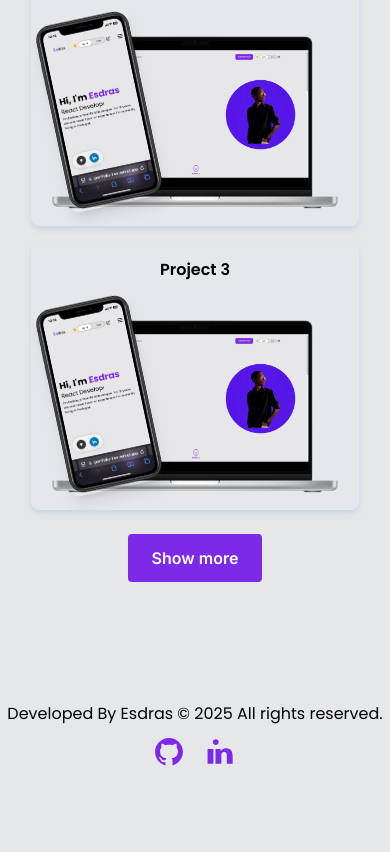
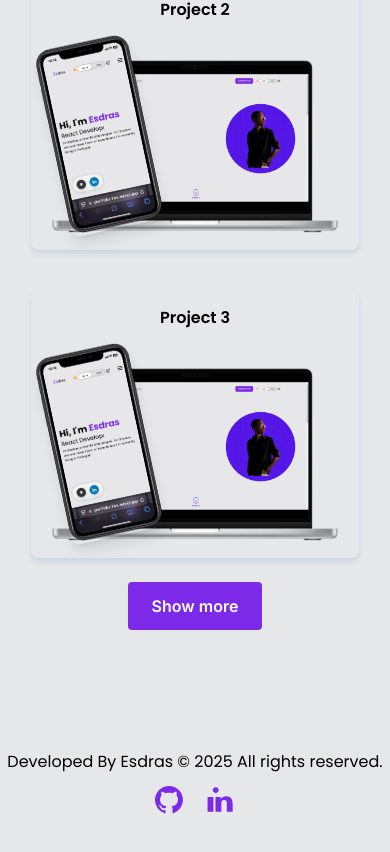
Before and after one commit to esdrassantos06/portfolio, a React (Vite) app: page / in a window 390 px wide. Shown: the part 4108-4960 px from the top of the page. Before the commit the page ends 4914 px from the top, so only its background shows below. Built offline with nearby package versions, Linux system fonts and the light colour scheme.

Commit message:
updating projects

```diff
--- a/src/components/Footer.jsx
+++ b/src/components/Footer.jsx
@@ -1,24 +1,32 @@
+import { Reveal } from './Reveal';
+
 const Footer = () => {
     return (
-        <footer className='relative select-none bottom-0'>
-            <div className='container mx-auto flex flex-col gap-3 justify-center items-center py-10 text-black poppins-font dark:text-white'>
+        <footer className='relative overflow-hidden w-full select-none bottom-0'>
+            <div className='flex w-full flex-col gap-3 justify-center items-center py-10 text-black poppins-font dark:text-white'>
                 <div>
+                    <Reveal>
                         Developed By Esdras © {new Date().getFullYear()} All rights reserved.
+                    </Reveal>
                 </div>
                 <div className="flex justify-center gap-6">
+                    <Reveal>
                         <a href="https://github.com/esdrassantos06" aria-label="Github" target="_blank" className="text-mypurple hover:text-purple-600 dark:text-white dark:hover:text-slate-400 transition duration-300">
                             <svg className="w-7 h-7" fill="currentColor" viewBox="0 0 24 24">
                                 <path
                                     d="M12 0C5.37 0 0 5.37 0 12a12.04 12.04 0 008.205 11.422c.6.11.817-.26.817-.577v-2.15c-3.338.726-4.04-1.614-4.04-1.614-.546-1.388-1.333-1.758-1.333-1.758-1.088-.745.082-.73.082-.73 1.203.084 1.837 1.237 1.837 1.237 1.07 1.833 2.805 1.305 3.492.998.107-.775.419-1.305.762-1.605-2.665-.3-5.466-1.333-5.466-5.93 0-1.31.468-2.382 1.236-3.223-.123-.303-.536-1.522.117-3.172 0 0 1.008-.322 3.3 1.23.96-.266 1.987-.399 3.007-.403 1.02.004 2.048.137 3.008.403 2.29-1.552 3.298-1.23 3.298-1.23.655 1.65.242 2.87.12 3.172.77.841 1.235 1.913 1.235 3.223 0 4.61-2.804 5.627-5.475 5.92.43.371.814 1.102.814 2.222v3.293c0 .319.215.692.825.576A12.043 12.043 0 0024 12c0-6.63-5.37-12-12-12z" />
                             </svg>
                         </a>
-                    <a href="https://www.linkedin.com/in/esdras-santos-990a15301/" target="_blank"
+                    </Reveal>
+                    <Reveal>
+                        <a href="https://www.linkedin.com/in/esdrassantos06/" target="_blank"
                             aria-label="Linkedin" className="text-mypurple hover:text-purple-600 dark:text-white dark:hover:text-slate-400 transition duration-300">
                             <svg className="w-7 h-7" fill="currentColor" viewBox="0 0 24 24">
                                 <path
                                     d="M4.98 3.5C4.98 2.12 6.1 1 7.5 1S10.02 2.12 10.02 3.5 8.9 6 7.5 6 4.98 4.88 4.98 3.5zM.5 9.5h5V22h-5V9.5zM7 9.5h4.7v1.7h.07c.64-1.2 2.2-2.47 4.53-2.47 4.84 0 5.7 3.18 5.7 7.31V22h-5v-6.5c0-1.56-.03-3.57-2.18-3.57-2.19 0-2.53 1.71-2.53 3.45V22h-5V9.5z" />
                             </svg>
                         </a>
+                    </Reveal>
                 </div>
             </div>
         </footer>
--- a/src/components/Projects.jsx
+++ b/src/components/Projects.jsx
@@ -64,7 +64,7 @@ const ProjectGrid = () => {
 
     return (
         <div className='flex flex-col items-center mx-4 mb-20'>
-            <div className='grid md:grid-cols-3 max-md:grid-cols-2 max-sm:grid-cols-1 gap-4'>
+            <div className='grid md:grid-cols-3 max-md:grid-cols-2 max-sm:grid-cols-1 gap-10'>
                 {visibleProjects.map((project) => (
                     <Reveal key={project.id}>
                         <div
--- a/src/components/Reveal.jsx
+++ b/src/components/Reveal.jsx
@@ -15,7 +15,7 @@ export const Reveal = ({ children }) => {
     }, [controls, isInView]);
 
     return (
-        <div ref={ref} className="relative  h-full w-full">
+        <div ref={ref} className="relative h-full w-full">
             <motion.div
             variants={{
                 hidden: {opacity: 0, y: 75},
--- a/src/pages/Contact.jsx
+++ b/src/pages/Contact.jsx
@@ -7,6 +7,7 @@ import { useForm } from 'react-hook-form';
 import { z } from 'zod';
 import { zodResolver } from '@hookform/resolvers/zod';
 import ReCAPTCHA from 'react-google-recaptcha';
+import Footer from '../components/Footer';
 
 const Contact = () => {
 
@@ -135,7 +136,7 @@ const Contact = () => {
                 </>
               )}
             </button>
-            <ReCAPTCHA className='w-full flex items-center justify-center'
+            <ReCAPTCHA className='w-full overflow-hidden flex items-center justify-center'
               ref={recaptchaRef}
               onChange={() => setIsRecaptchaComplete(true)}
               onExpired={() => setIsRecaptchaComplete(false)}
@@ -149,6 +150,9 @@ const Contact = () => {
           {errors.root && <p className='text-red-500 text-sm mt-2'>{errors.root.message}</p>}
         </form>
       </div>
+      <div className='absolute bottom-0 w-full '>
+      <Footer />
+      </div>
     </>
   );
 };
```
Lines whose indentation alone changed are shown as unchanged.
